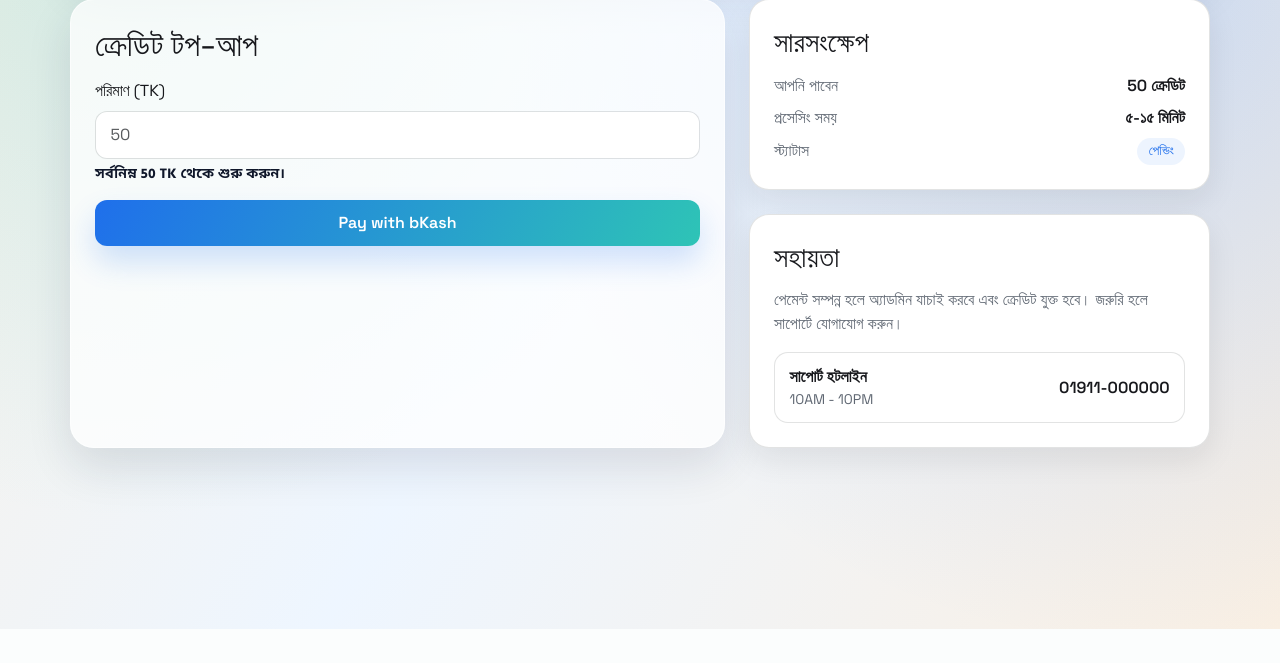
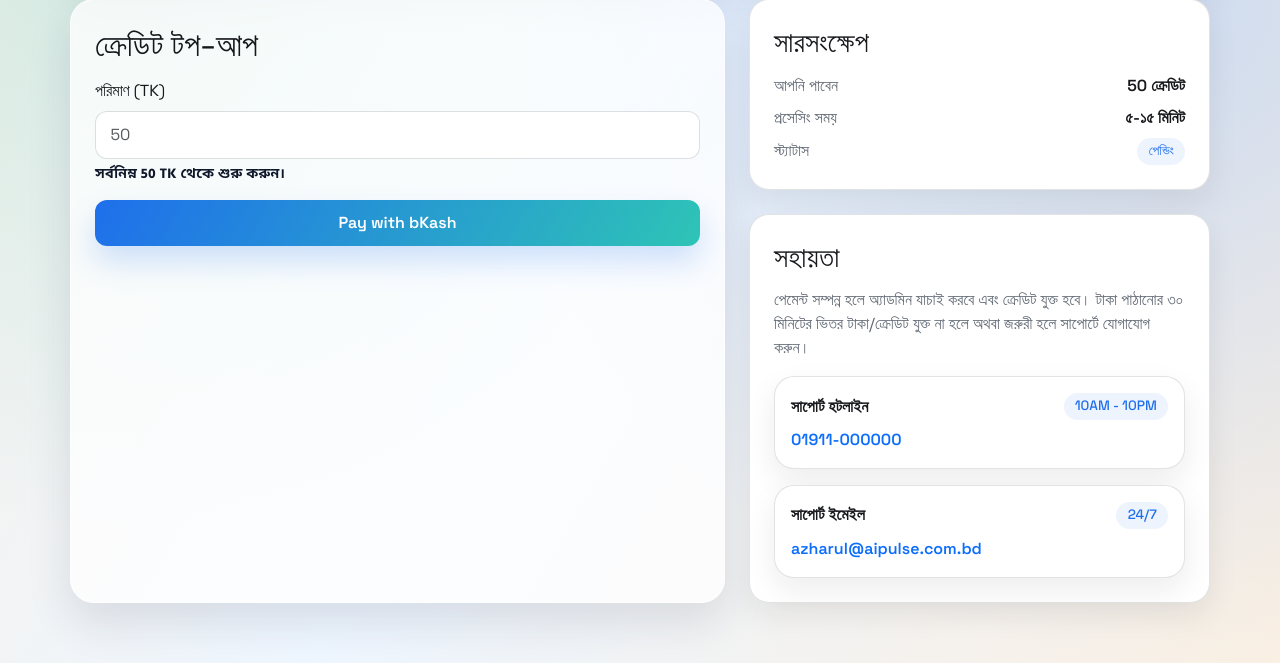
Before and after one commit to AlShahedKhan/QuizApp, a PHP site: page /user/buy-credit.php in a window 1280 px wide. Shown: the part 171-834 px from the top of the page. Before the commit the page ends 800 px from the top, so only its background shows below. Run offline with PHP 8.4, Linux system fonts and the light colour scheme; the visitor is signed in with stand-in values (Sample User, id 1).

Commit message:
Improve support contact card design in buy-credit page

```diff
--- a/user/buy-credit.php
+++ b/user/buy-credit.php
@@ -139,14 +139,25 @@ require __DIR__ . "/../views/partials/app-tabs.php";
             <h3 class="mb-3">সহায়তা</h3>
             <p class="text-muted mb-3">
               পেমেন্ট সম্পন্ন হলে অ্যাডমিন যাচাই করবে এবং ক্রেডিট যুক্ত হবে।
-              জরুরি হলে সাপোর্টে যোগাযোগ করুন।
+              টাকা পাঠানোর ৩০ মিনিটের ভিতর টাকা/ক্রেডিট যুক্ত না হলে অথবা জরুরী হলে সাপোর্টে যোগাযোগ করুন।
             </p>
-            <div class="list-row">
-              <div>
+            <div class="soft-card p-3">
+              <div class="d-flex justify-content-between align-items-center mb-2">
                 <div class="fw-semibold">সাপোর্ট হটলাইন</div>
-                <div class="text-muted small">10AM - 10PM</div>
+                <span class="tag">10AM - 10PM</span>
               </div>
-              <div class="fw-semibold">01911-000000</div>
+              <a class="fw-semibold text-decoration-none" href="tel:01911000000" dir="ltr">
+                01911-000000
+              </a>
+            </div>
+            <div class="soft-card p-3 mt-3">
+              <div class="d-flex justify-content-between align-items-center mb-2">
+                <div class="fw-semibold">সাপোর্ট ইমেইল</div>
+                <span class="tag">24/7</span>
+              </div>
+              <a class="fw-semibold text-decoration-none text-break" href="mailto:azharul@aipulse.com.bd" dir="ltr">
+                azharul@aipulse.com.bd
+              </a>
             </div>
           </div>
         </div>
```
